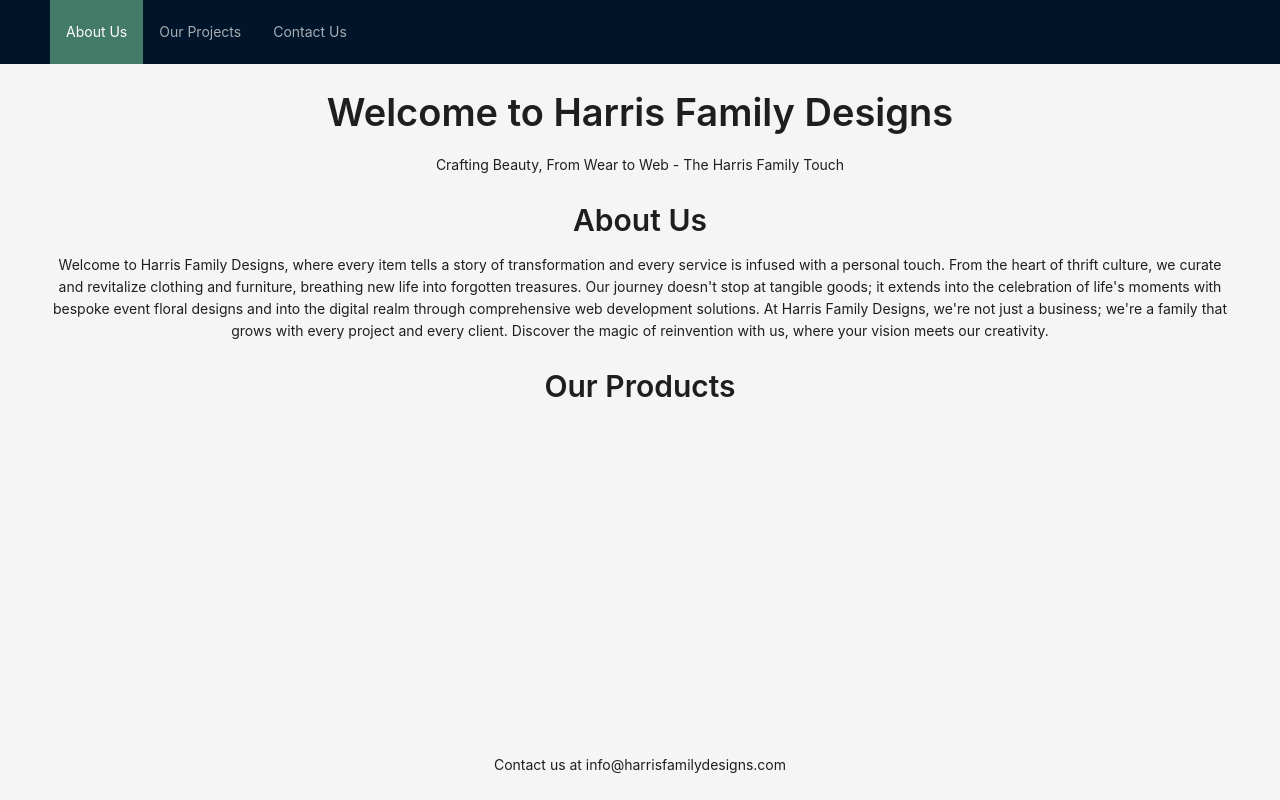
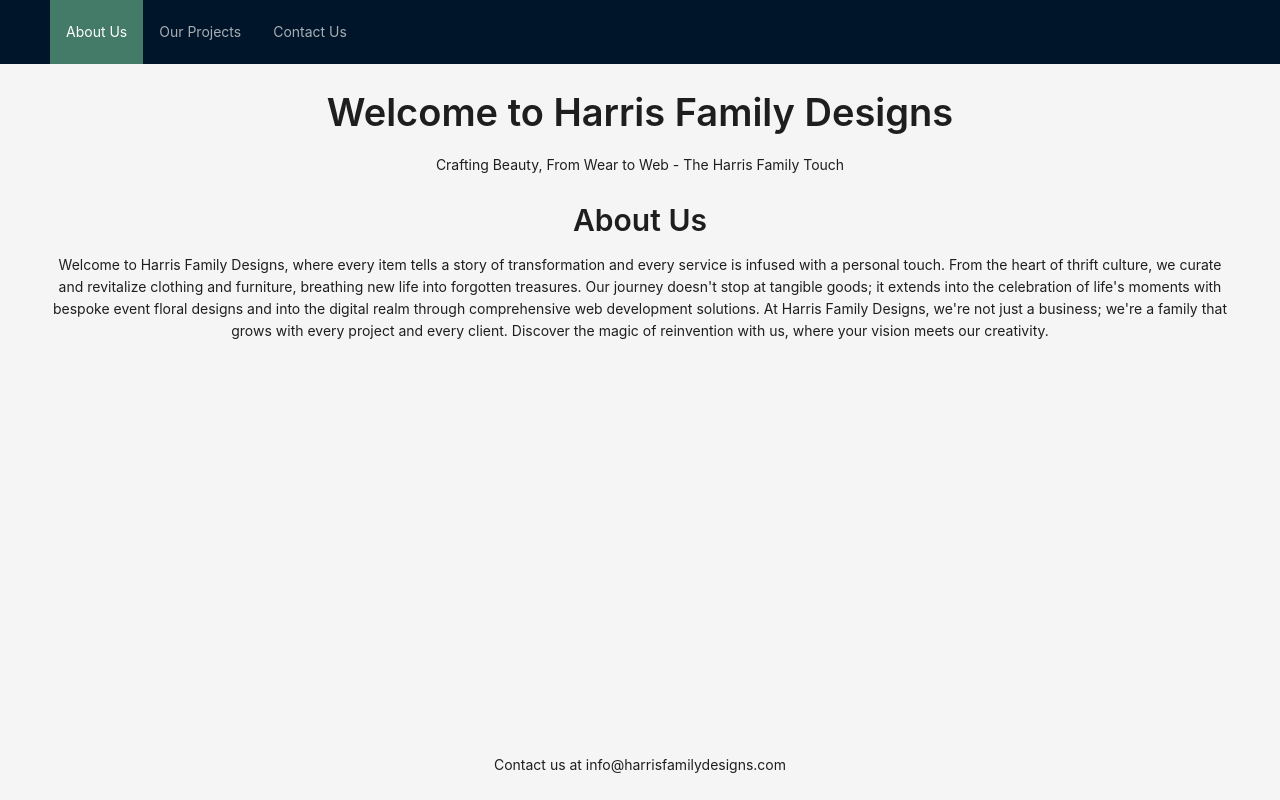
Before and after one commit to harrisfamilydesigns/harris-family-designs, a React (Vite) app: page / in a window 1280 px wide. Built offline with nearby package versions, Linux system fonts and the light colour scheme.

Commit message:
comment out 'our products'

```diff
--- a/src/components/WWWApp/LandingPage.jsx
+++ b/src/components/WWWApp/LandingPage.jsx
@@ -22,10 +22,9 @@ function LandingPage() {
         </Paragraph>
       </section>
 
-      <section id="products">
+      {/* <section id="products">
         <Title level={2}>Our Products</Title>
-        {/* Product items will be added here */}
-      </section>
+      </section> */}
     </div>
   );
 }
```
